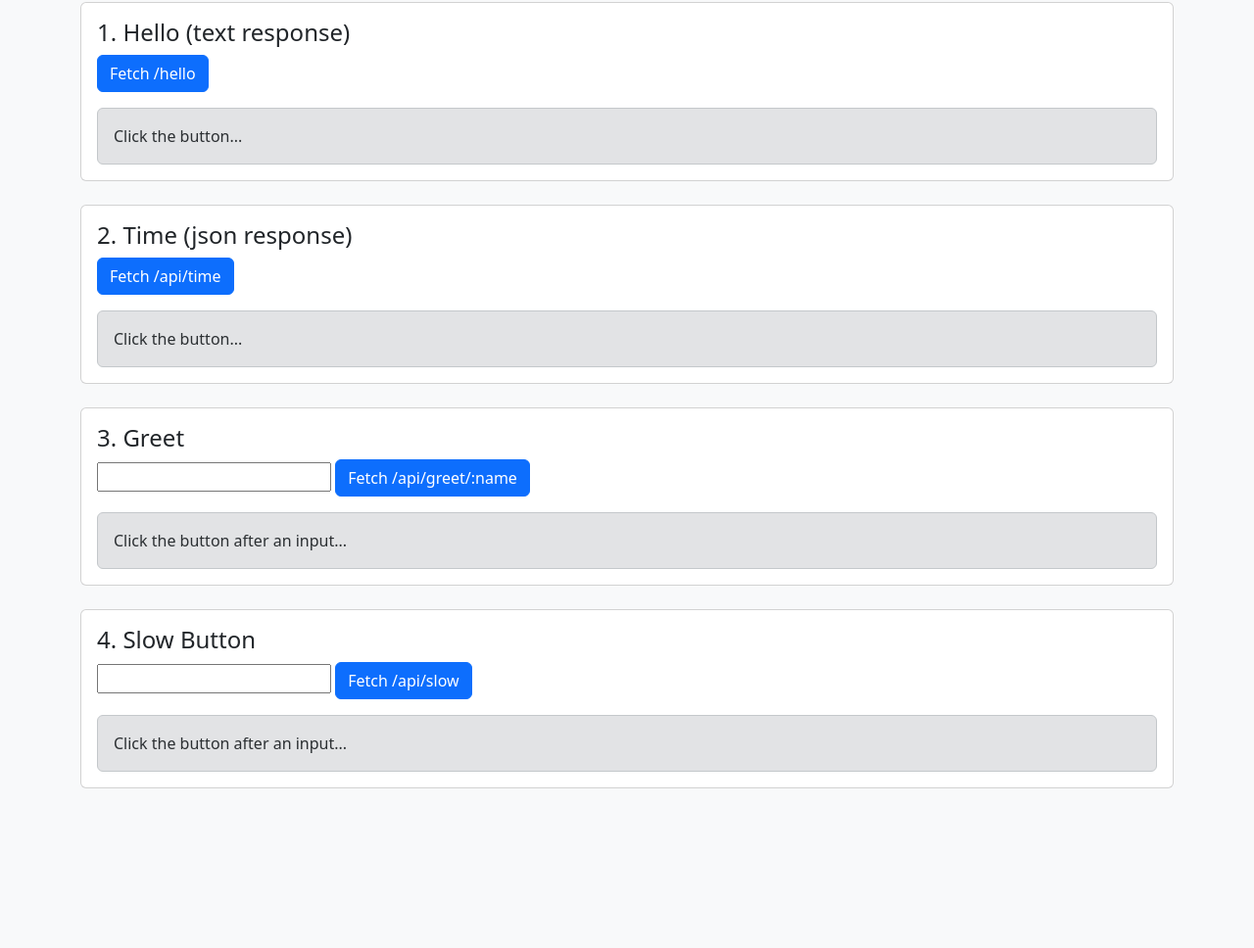
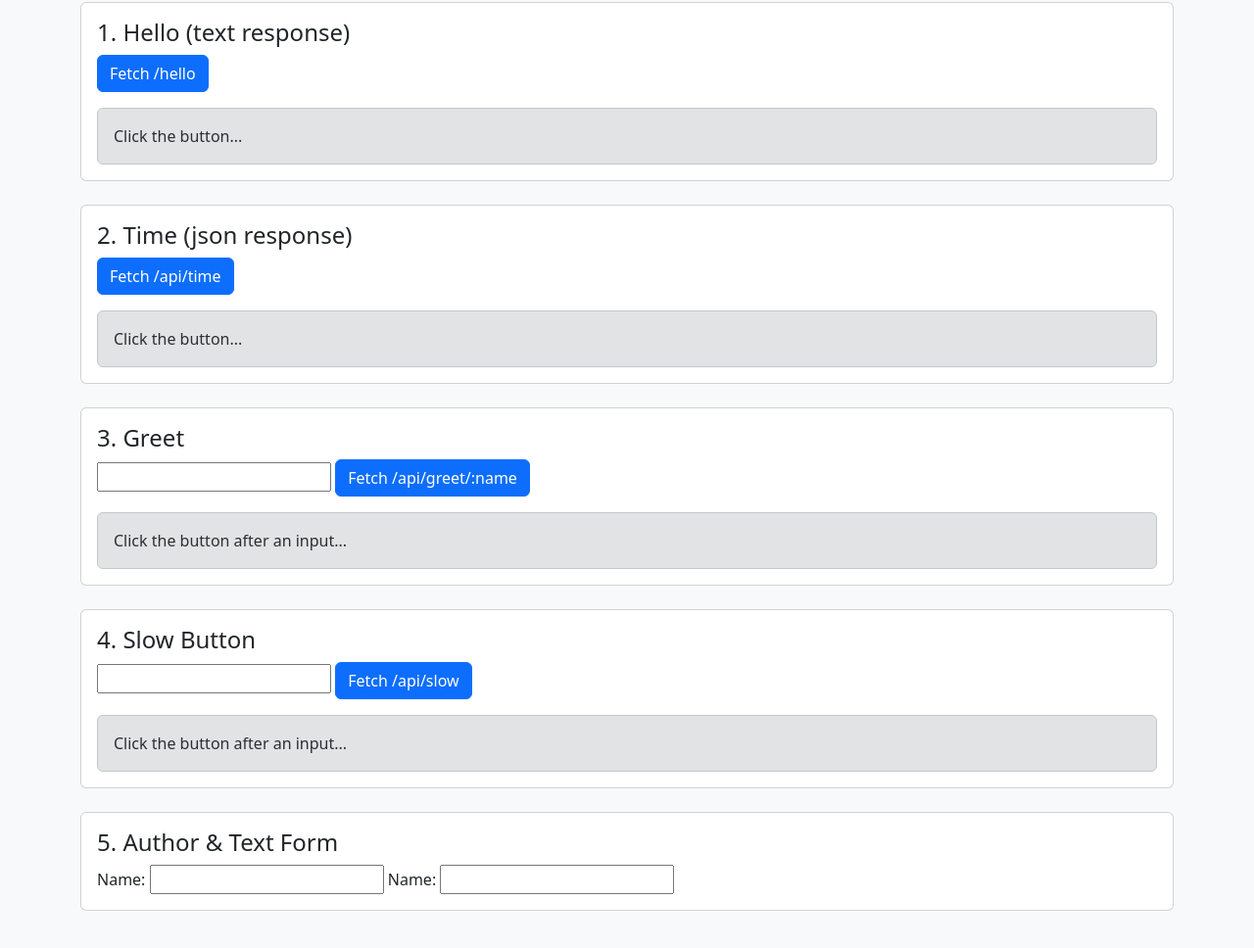
Before and after one commit to melliemais/melliemais.server.io, a website: page fetch-lab/public/index.html in a window 1280 px wide. Shown: the part 94-1062 px from the top of the page at 98% size. Before the commit the page ends 947 px from the top, so only its background shows below. Drawn offline with nearby package versions, Linux system fonts and the light colour scheme.

Commit message:
added form inputs

```diff
--- a/fetch-lab/public/index.html
+++ b/fetch-lab/public/index.html
@@ -65,6 +65,16 @@
       <div id="slow-result" class="alert alert-secondary mt-3 mb-0" role="alert">
         Click the button after an input...
       </div>
+    </div>
+  </section>
+
+  <section id="form-section" class="card mb-4">
+    <div class="card-body">
+      <h2 class="h4">5. Author & Text Form</h2>
+      <label for="Author">Name:</label>
+      <input type="text" id="authorInput" placeholder="">
+      <label for="Text">Name:</label>
+      <input type="text" id="textInput" placeholder="">
     </div>
   </section>
 
```
